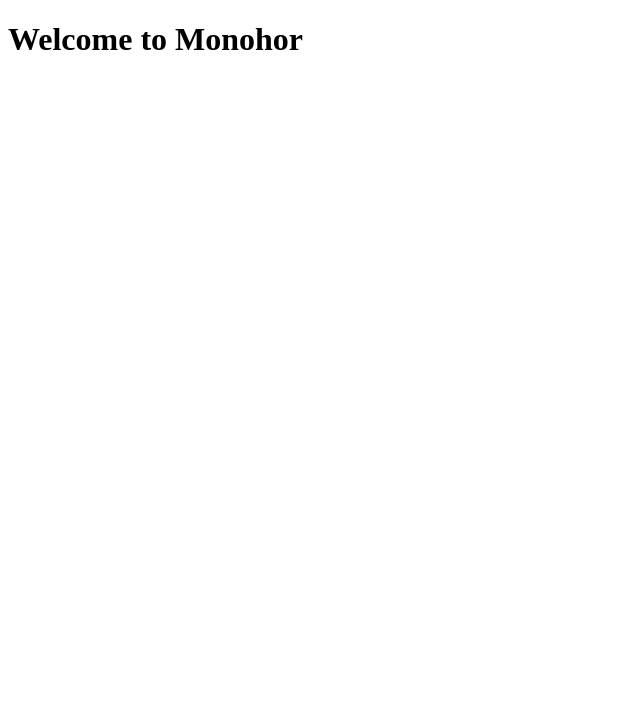
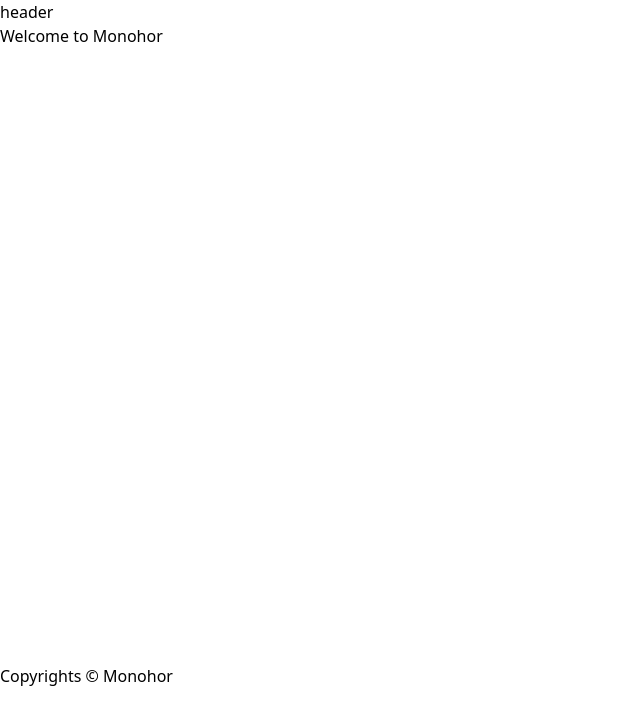
Before and after one commit to mehrazhossain/monohor, a React (Create React App) app in the folder frontend/: page / in a window 1280 px wide. Shown: the top 724 px of the page, without its empty margins (0-640 px from the left). Built offline with nearby package versions, Linux system fonts and the light colour scheme.

Commit message:
Setup tailwind & basic components

```diff
--- a/frontend/package.json
+++ b/frontend/package.json
@@ -34,5 +34,8 @@
       "last 1 firefox version",
       "last 1 safari version"
     ]
+  },
+  "devDependencies": {
+    "tailwindcss": "^3.2.4"
   }
 }
--- a/frontend/public/index.html
+++ b/frontend/public/index.html
@@ -11,7 +11,7 @@
     />
     <link rel="apple-touch-icon" href="%PUBLIC_URL%/logo192.png" />
     <link rel="manifest" href="%PUBLIC_URL%/manifest.json" />
-    <title>Welcome to Monohor</title>
+    <title>Monohor - Live a healthy, radiant life</title>
   </head>
   <body>
     <noscript>You need to enable JavaScript to run this app.</noscript>
--- a/frontend/src/App.js
+++ b/frontend/src/App.js
@@ -1,7 +1,14 @@
+import Footer from "./components/Footer";
+import Header from "./components/Header";
+
 function App() {
   return (
     <>
-      <h1>Welcome to Monohor</h1>
+      <Header />
+      <main>
+        <h1>Welcome to Monohor</h1>
+      </main>
+      <Footer />
     </>
   );
 }
--- /dev/null
+++ b/frontend/src/components/Footer.js
@@ -0,0 +1,7 @@
+import React from "react";
+
+const Footer = () => {
+  return <footer>Copyrights &copy; Monohor</footer>;
+};
+
+export default Footer;
--- /dev/null
+++ b/frontend/src/components/Header.js
@@ -0,0 +1,7 @@
+import React from "react";
+
+const Header = () => {
+  return <header>header</header>;
+};
+
+export default Header;
--- a/frontend/src/index.css
+++ b/frontend/src/index.css
@@ -1,13 +1,7 @@
-/* body {
-  margin: 0;
-  font-family: -apple-system, BlinkMacSystemFont, "Segoe UI", "Roboto", "Oxygen",
-    "Ubuntu", "Cantarell", "Fira Sans", "Droid Sans", "Helvetica Neue",
-    sans-serif;
-  -webkit-font-smoothing: antialiased;
-  -moz-osx-font-smoothing: grayscale;
+@tailwind base;
+@tailwind components;
+@tailwind utilities;
+
+main {
+  min-height: 80vh;
 }
-
-code {
-  font-family: source-code-pro, Menlo, Monaco, Consolas, "Courier New",
-    monospace;
-} */
--- /dev/null
+++ b/frontend/tailwind.config.js
@@ -0,0 +1,8 @@
+/** @type {import('tailwindcss').Config} */
+module.exports = {
+  content: ["./src/**/*.{js,jsx,ts,tsx}"],
+  theme: {
+    extend: {},
+  },
+  plugins: [],
+};
```
Also changed, not shown: 1 other file (tests, documents, lock files or other folders).
